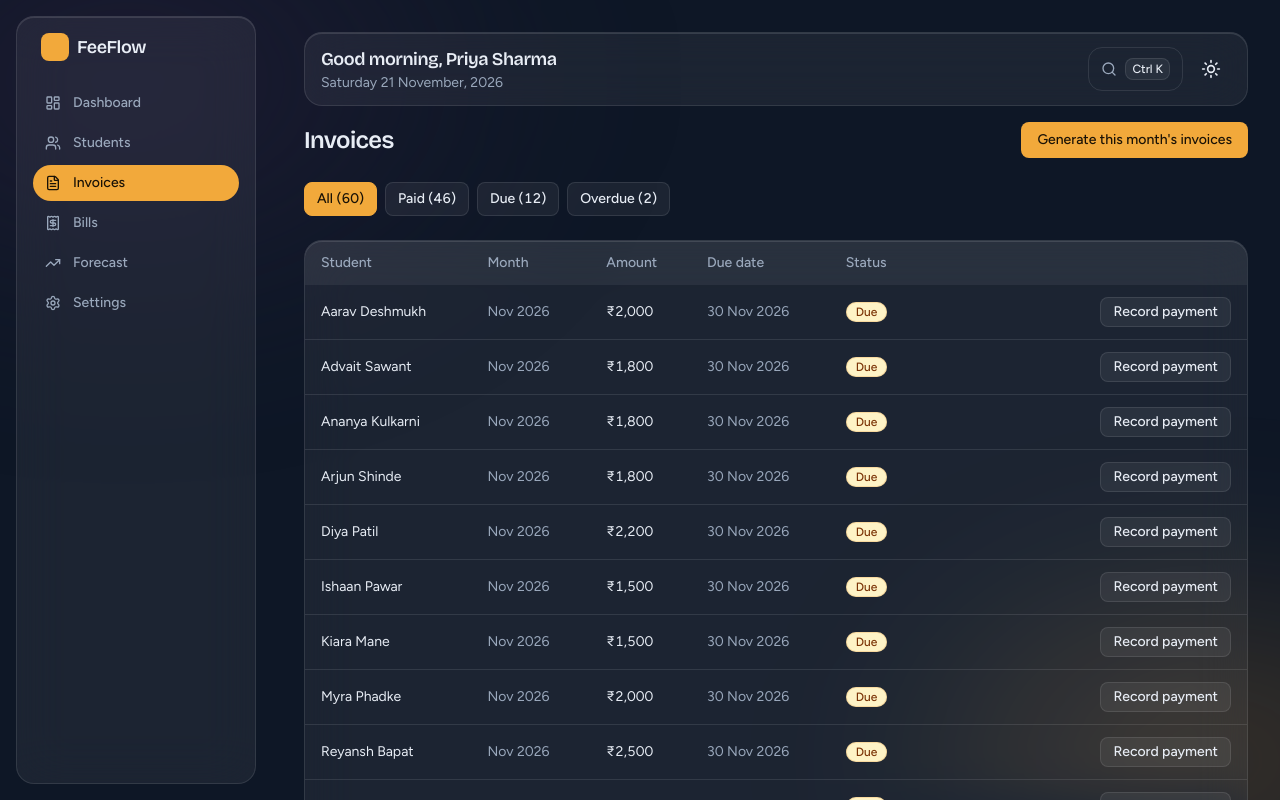
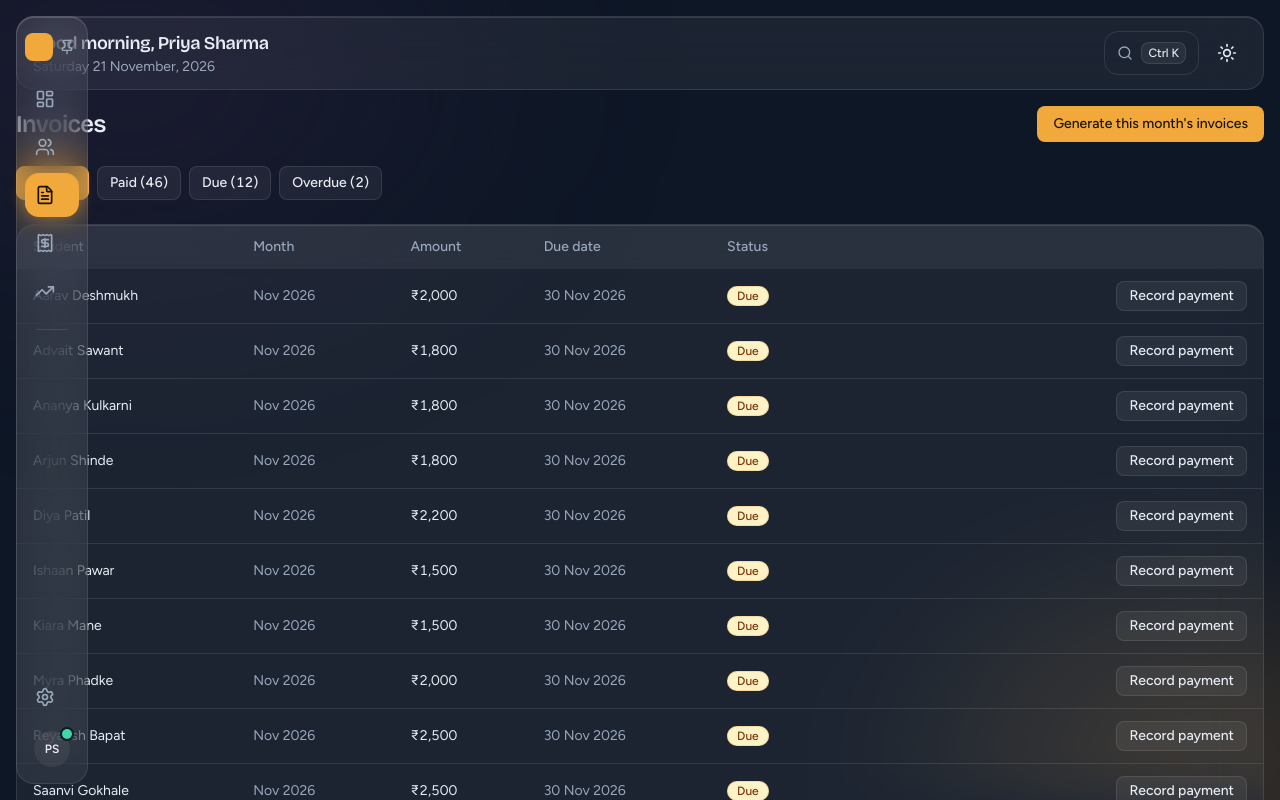
Before and after one commit to ItzMeVishwas/feeflow, a Next.js app: page /invoices in a window 1280 px wide. Shown: the top 800 px of the page. Built offline with nearby package versions, Linux system fonts and the light colour scheme.

Commit message:
feat: slim glass icon rail sidebar with hover expand and pin

```diff
--- a/src/app/(app)/layout.tsx
+++ b/src/app/(app)/layout.tsx
@@ -12,7 +12,7 @@ export default function AppLayout({
   return (
     <div className="flex min-h-screen">
       <AppSidebar />
-      <div className="flex min-w-0 flex-1 flex-col gap-4 px-4 pt-4 pb-28 sm:px-6 sm:pt-6 md:pb-6 lg:px-8 lg:pt-8 lg:pb-8">
+      <div className="flex min-w-0 flex-1 flex-col gap-4 px-4 pt-4 pb-28 sm:px-6 sm:pt-6 md:pb-6 lg:px-8 lg:pt-8 lg:pb-8 md:pl-[calc(var(--rail-width,5.5rem)+1.5rem)] lg:pl-[calc(var(--rail-width,5.5rem)+1.5rem)] md:transition-[padding] md:duration-300">
         <TopBar />
         <main className="flex-1">{children}</main>
       </div>
--- a/src/components/app-sidebar.tsx
+++ b/src/components/app-sidebar.tsx
@@ -2,17 +2,23 @@
 
 import Link from "next/link"
 import { usePathname } from "next/navigation"
+import { motion, useReducedMotion } from "framer-motion"
+import { useEffect, useRef, useState } from "react"
 import {
   FileText,
   LayoutDashboard,
+  Pin,
+  PinOff,
   Receipt,
   Settings,
   TrendingUp,
+  User,
   Users,
   type LucideIcon,
 } from "lucide-react"
 
 import { cn } from "@/lib/utils"
+import { useStore } from "@/lib/store"
 
 type NavItem = {
   label: string
@@ -26,30 +32,114 @@ const navItems: NavItem[] = [
   { label: "Invoices", href: "/invoices", icon: FileText },
   { label: "Bills", href: "/bills", icon: Receipt },
   { label: "Forecast", href: "/forecast", icon: TrendingUp },
+]
+
+// Bills is desktop-only. The bottom bar shows five items (grid-cols-5), and
+// Settings is included here because it lives outside navItems on desktop.
+const mobileNavItems: NavItem[] = [
+  { label: "Dashboard", href: "/dashboard", icon: LayoutDashboard },
+  { label: "Students", href: "/students", icon: Users },
+  { label: "Invoices", href: "/invoices", icon: FileText },
+  { label: "Forecast", href: "/forecast", icon: TrendingUp },
   { label: "Settings", href: "/settings", icon: Settings },
 ]
-
-// Bills is desktop-only, so the bottom bar shows the other five items.
-const mobileNavItems = navItems.filter((item) => item.href !== "/bills")
 
 // True for the exact route and for nested routes, e.g. "/invoices/abc".
 function isActivePath(pathname: string, href: string): boolean {
   return pathname === href || pathname.startsWith(`${href}/`)
 }
 
-export function AppNav() {
+export function AppSidebar() {
   const pathname = usePathname()
+  const reduce = useReducedMotion()
+  const [pinned, setPinned] = useState(false)
+  const [hoverExpanded, setHoverExpanded] = useState(false)
+  const timerRef = useRef<ReturnType<typeof setTimeout> | null>(null)
+  const tutorName = useStore((s) => s.settings.tutorName).trim()
+
+  useEffect(() => {
+    try {
+      setPinned(window.localStorage.getItem("feeflow.sidebarPinned") === "1")
+    } catch {}
+  }, [])
+
+  useEffect(() => {
+    try {
+      document.documentElement.style.setProperty(
+        "--rail-width",
+        pinned ? "15rem" : "5.5rem"
+      )
+    } catch {}
+  }, [pinned])
+
+  useEffect(() => {
+    return () => {
+      if (timerRef.current) clearTimeout(timerRef.current)
+    }
+  }, [])
+
+  function togglePinned() {
+    const next = !pinned
+    setPinned(next)
+    try {
+      window.localStorage.setItem("feeflow.sidebarPinned", next ? "1" : "0")
+    } catch {}
+  }
+
+  function onMouseEnter() {
+    if (timerRef.current) clearTimeout(timerRef.current)
+    timerRef.current = setTimeout(() => setHoverExpanded(true), 300)
+  }
+
+  function onMouseLeave() {
+    if (timerRef.current) clearTimeout(timerRef.current)
+    setHoverExpanded(false)
+  }
+
+  const expanded = pinned || hoverExpanded
+  const initials = tutorName
+    .split(/\s+/)
+    .filter(Boolean)
+    .slice(0, 2)
+    .map((w) => w[0].toUpperCase())
+    .join("")
+  const settingsActive = isActivePath(pathname, "/settings")
 
   return (
-    <div className="flex h-full flex-col gap-6">
-      <div className="flex items-center gap-2 px-2">
-        <span aria-hidden="true" className="size-7 rounded-md bg-primary" />
-        <span className="font-heading text-lg font-semibold tracking-tight text-foreground">
+    <motion.aside
+      onMouseEnter={onMouseEnter}
+      onMouseLeave={onMouseLeave}
+      initial={false}
+      animate={{ width: expanded ? 220 : 72 }}
+      transition={{ duration: reduce ? 0 : 0.25, ease: "easeOut" }}
+      className="glass fixed left-4 top-4 bottom-4 z-30 hidden flex-col items-center gap-4 rounded-2xl py-4 md:flex"
+    >
+      <div className="flex w-full items-center justify-between px-2">
+        <span aria-hidden="true" className="size-7 shrink-0 rounded-md bg-primary" />
+        <span
+          className={cn(
+            "min-w-0 overflow-hidden font-heading text-lg font-semibold tracking-tight text-foreground whitespace-nowrap transition-opacity",
+            expanded ? "opacity-100" : "opacity-0"
+          )}
+        >
           FeeFlow
         </span>
+        <button
+          type="button"
+          aria-label={pinned ? "Unpin sidebar" : "Pin sidebar open"}
+          aria-pressed={pinned}
+          onClick={togglePinned}
+          className="flex size-7 shrink-0 items-center justify-center rounded-xl text-muted-foreground outline-none transition-colors hover:bg-muted hover:text-foreground focus-visible:ring-2 focus-visible:ring-ring"
+        >
+          {pinned ? (
+            <PinOff className="size-4" aria-hidden="true" />
+          ) : (
+            <Pin className="size-4" aria-hidden="true" />
+          )}
+        </button>
       </div>
 
-      <nav aria-label="Main">
+      <nav aria-label="Main" className="w-full px-2">
         <ul className="flex flex-col gap-1">
           {navItems.map((item) => {
             const Icon = item.icon
@@ -60,29 +150,90 @@ export function AppNav() {
                   href={item.href}
                   aria-current={isActive ? "page" : undefined}
                   className={cn(
-                    "flex items-center gap-3 rounded-full px-3 py-2 text-sm font-medium transition-colors outline-none focus-visible:ring-2 focus-visible:ring-ring",
+                    "group relative flex h-11 w-full items-center gap-3 rounded-xl px-2.5 text-sm font-medium transition-colors outline-none focus-visible:ring-2 focus-visible:ring-ring",
                     isActive
-                      ? "bg-primary text-primary-foreground"
+                      ? "bg-primary text-primary-foreground shadow-[0_0_20px_-4px_rgba(242,169,59,0.55)]"
                       : "text-muted-foreground hover:bg-muted hover:text-foreground"
                   )}
                 >
-                  <Icon className="size-4 shrink-0" aria-hidden="true" />
-                  {item.label}
+                  <Icon className="size-5 shrink-0" aria-hidden="true" />
+                  <span
+                    className={cn(
+                      "whitespace-nowrap text-sm transition-opacity",
+                      expanded ? "opacity-100" : "opacity-0"
+                    )}
+                  >
+                    {item.label}
+                  </span>
+                  {!expanded && (
+                    <span
+                      aria-hidden="true"
+                      className="pointer-events-none absolute left-full top-1/2 z-40 ml-3 -translate-y-1/2 whitespace-nowrap rounded-xl glass px-2.5 py-1 text-xs font-medium text-foreground opacity-0 transition-opacity group-hover:opacity-100 group-focus-visible:opacity-100"
+                    >
+                      {item.label}
+                    </span>
+                  )}
                 </Link>
               </li>
             )
           })}
         </ul>
       </nav>
-    </div>
-  )
-}
 
-export function AppSidebar() {
-  return (
-    <aside className="glass hidden rounded-2xl p-4 md:sticky md:top-4 md:m-4 md:flex md:h-[calc(100vh-2rem)] md:w-60 md:shrink-0 md:flex-col">
-      <AppNav />
-    </aside>
+      <div aria-hidden="true" className="h-px w-8 bg-border" />
+
+      <div className="mt-auto flex w-full flex-col items-center gap-3 px-2">
+        <Link
+          href="/settings"
+          aria-current={settingsActive ? "page" : undefined}
+          className={cn(
+            "group relative flex h-11 w-full items-center gap-3 rounded-xl px-2.5 text-sm font-medium transition-colors outline-none focus-visible:ring-2 focus-visible:ring-ring",
+            settingsActive
+              ? "bg-primary text-primary-foreground shadow-[0_0_20px_-4px_rgba(242,169,59,0.55)]"
+              : "text-muted-foreground hover:bg-muted hover:text-foreground"
+          )}
+        >
+          <Settings className="size-5 shrink-0" aria-hidden="true" />
+          <span
+            className={cn(
+              "whitespace-nowrap text-sm transition-opacity",
+              expanded ? "opacity-100" : "opacity-0"
+            )}
+          >
+            Settings
+          </span>
+          {!expanded && (
+            <span
+              aria-hidden="true"
+              className="pointer-events-none absolute left-full top-1/2 z-40 ml-3 -translate-y-1/2 whitespace-nowrap rounded-xl glass px-2.5 py-1 text-xs font-medium text-foreground opacity-0 transition-opacity group-hover:opacity-100 group-focus-visible:opacity-100"
+            >
+              Settings
+            </span>
+          )}
+        </Link>
+
+        <Link
+          href="/settings"
+          aria-label={tutorName ? `Settings, ${tutorName}` : "Settings"}
+          className="group relative flex size-9 items-center justify-center rounded-full bg-muted text-xs font-semibold text-foreground outline-none focus-visible:ring-2 focus-visible:ring-ring"
+        >
+          {initials ? initials : <User className="size-4" aria-hidden="true" />}
+          <span
+            aria-hidden="true"
+            className="absolute -right-0.5 -top-0.5 size-2.5 rounded-full bg-[#3DD9A8] ring-2 ring-background"
+          />
+          <span className="sr-only">Pro trial</span>
+          {!expanded && (
+            <span
+              aria-hidden="true"
+              className="pointer-events-none absolute left-full top-1/2 z-40 ml-3 -translate-y-1/2 whitespace-nowrap rounded-xl glass px-2.5 py-1 text-xs font-medium text-foreground opacity-0 transition-opacity group-hover:opacity-100 group-focus-visible:opacity-100"
+            >
+              Pro trial
+            </span>
+          )}
+        </Link>
+      </div>
+    </motion.aside>
   )
 }
 
```
